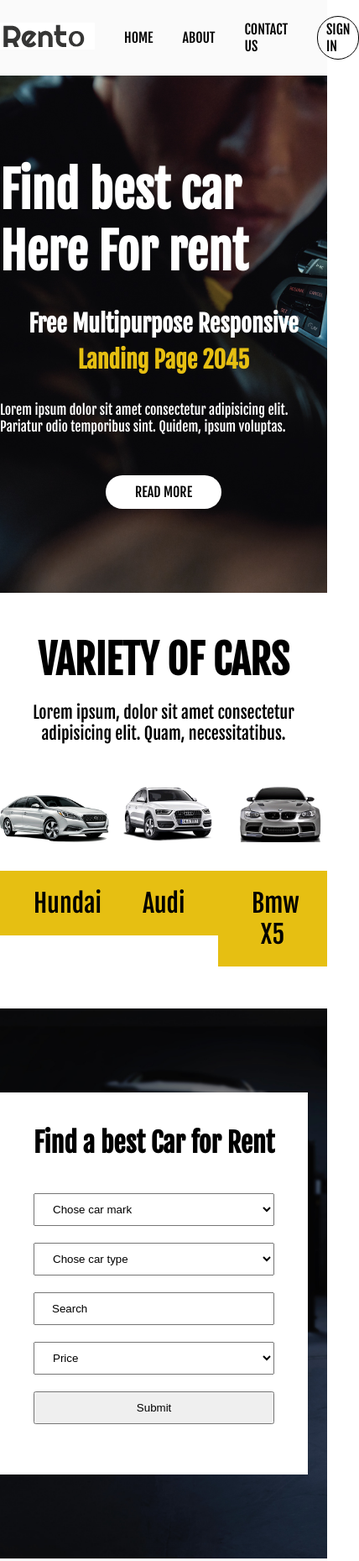
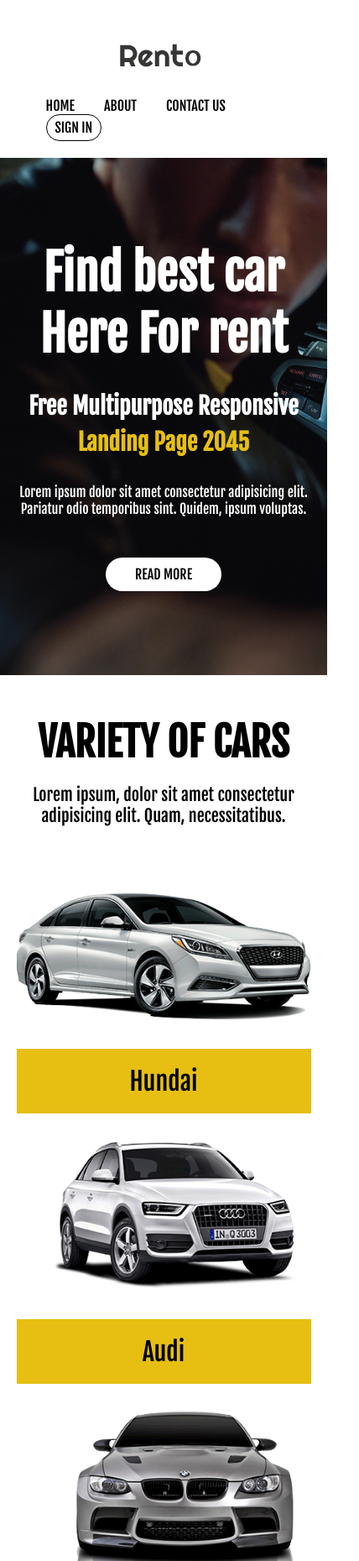
Before and after one commit to AmarSulejmani/project-main-cars, a plain HTML site: page index.html in a window 390 px wide. Shown: the top 1859 px of the page at 84% size, 428 px wide, since content can reach past the window. Drawn offline with Linux system fonts and the light colour scheme.

Commit message:
feat (Mobile)

```diff
--- /dev/null
+++ b/assets/css/mobile.css
@@ -0,0 +1,66 @@
+@media (max-width: 900px) {
+
+    .header {
+        width: 100%;
+    }
+
+    .header-container {
+        width: 90%;
+        flex-direction: column;
+        padding: 20px 0;
+    }
+
+    .logo {
+        padding: 30px;
+    }
+
+    ul.main-nav {
+        flex-wrap: wrap;
+    }
+
+    .hero {
+        width: 100%;
+        height: auto;
+    }
+
+    .hero-container {
+        width: 90%;
+        margin: 0 auto;
+        text-align: center;
+    }
+
+    .items {
+        width: 100%;
+    }
+
+    .items-container {
+        width: 90%;
+    }
+
+    .items-row {
+        flex-direction: column;
+    }
+
+    .item-col {
+        width: 100%;
+        margin-bottom: 30px;
+    }
+
+    .rent {
+        width: 100%;
+    }
+
+    .rent-container {
+        width: 90%;
+        justify-content: center;
+    }
+
+    .about {
+        width: 100%;
+    }
+
+    .about-container {
+        width: 90%;
+    }
+
+ }
--- a/assets/css/style.css
+++ b/assets/css/style.css
@@ -12,17 +12,21 @@ body {
 
 .header {
     width: 100%;
-    background-color: #fafafa;
+    background-color: #fff;
 }
 
 .header-container {
     width: 100%;
     max-width: 900px;
-    height: 90px;
     margin: 0 auto;
     display: flex;
     align-items: center;
     justify-content: space-between;
+    padding: 40px 0;
+}
+
+nav {
+    display: block;
 }
 
 ul.main-nav {
--- a/index.html
+++ b/index.html
@@ -7,6 +7,9 @@
     <title>Project</title>
 
     <link rel="stylesheet" href="./assets/css/style.css">
+    <link rel="stylesheet" href="./assets/css/mobile.css">
+
+    <link rel="stylesheet" href="https://cdnjs.cloudflare.com/ajax/libs/font-awesome/4.7.0/css/font-awesome.min.css">
 </head>
 <body>
 
@@ -100,5 +103,17 @@
             <p>© 2023 All Rights Reserved. Design By A.Sulejmani</p>
         </div>
     </div>
+
+    <script>
+        function myFunction() {
+            var x = document.getElementById("myLinks");
+            if (x.style.display === "block") {
+                x.style.display = "none";
+            } else {
+                x.style.display = "block";
+            }
+        }
+    </script>
+
 </body>
 </html>
```
